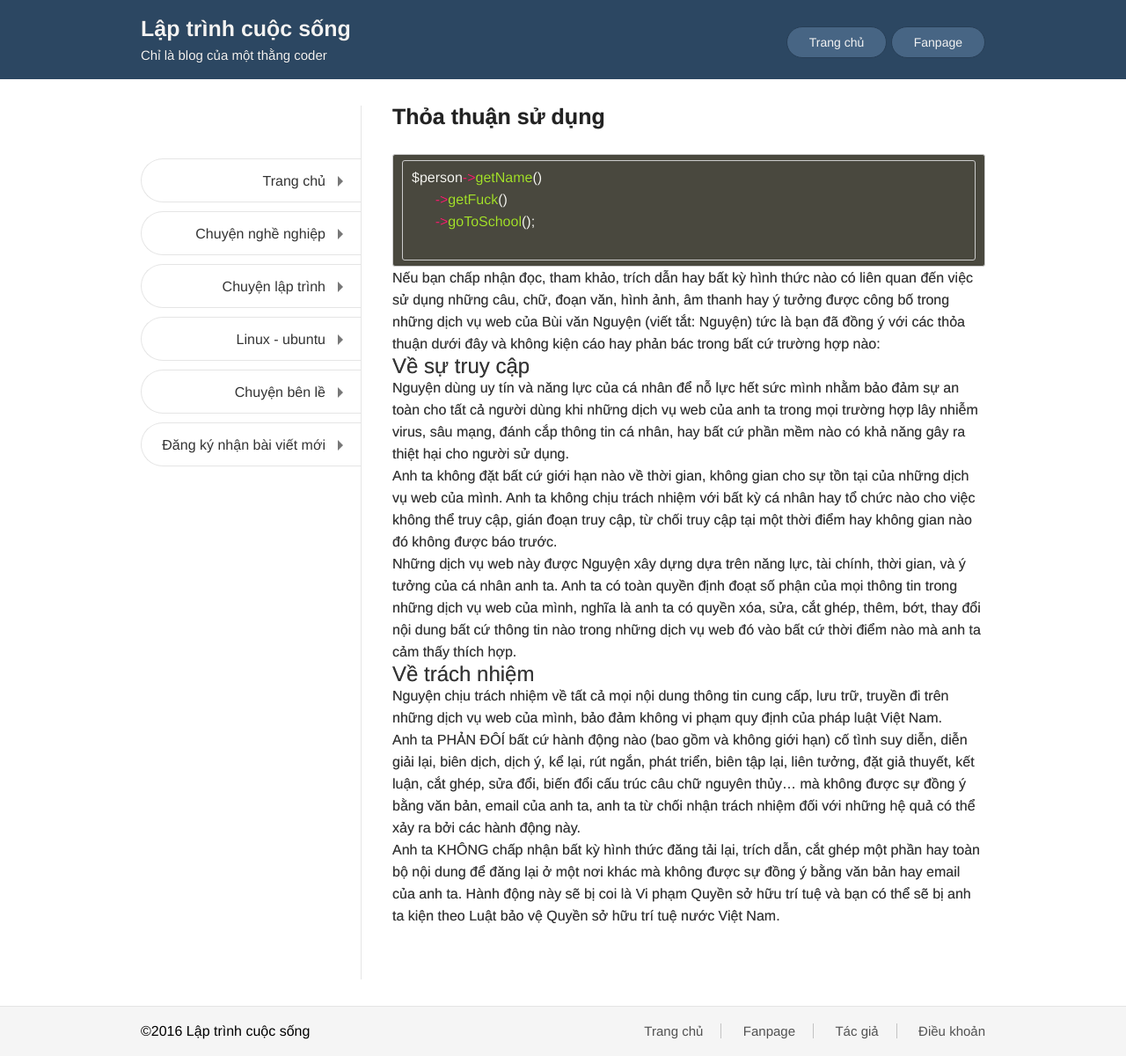
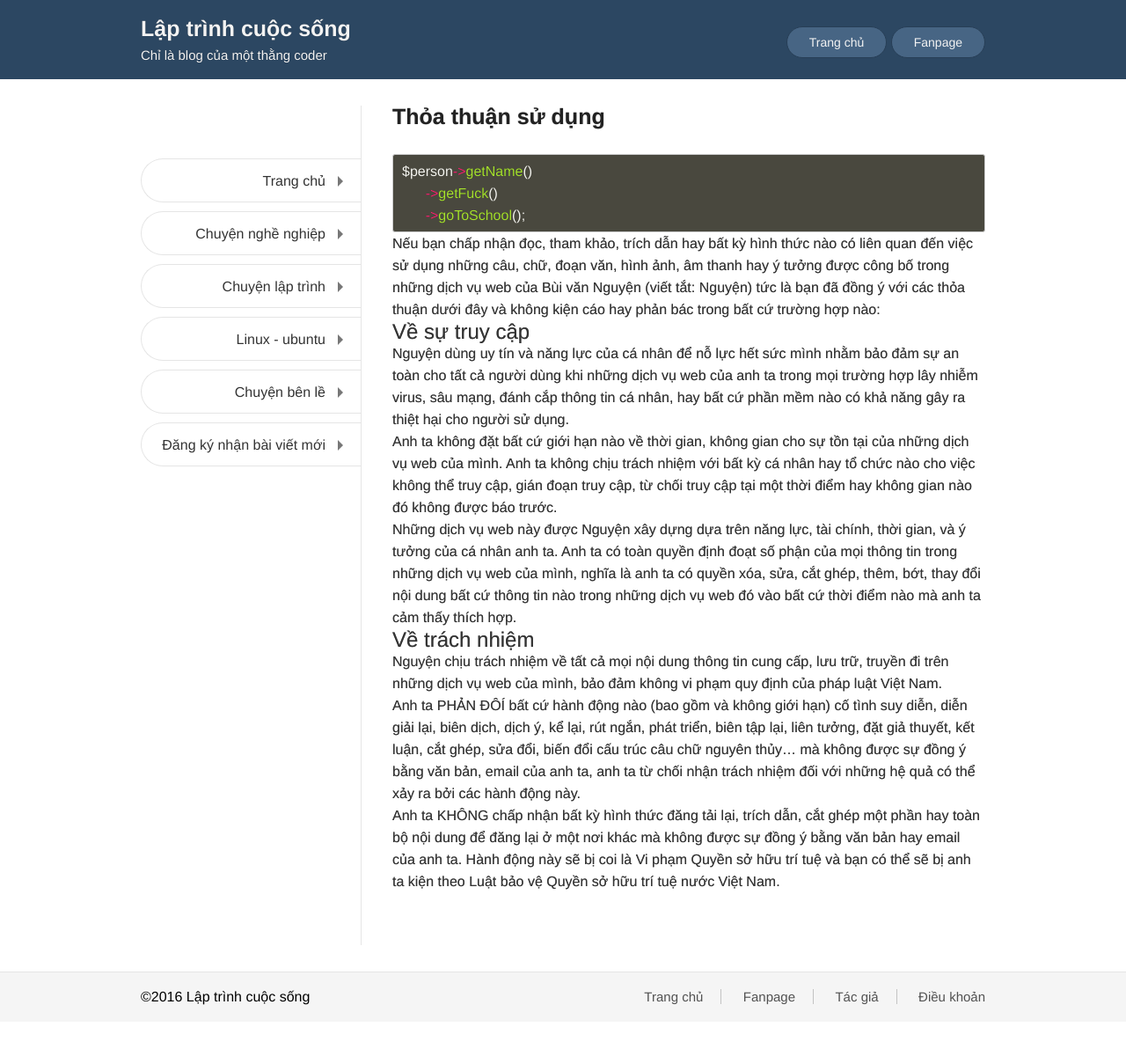
Before and after one commit to nguyentest/laptrinhcuocsong, a Jekyll site: the page built from policies.md, in a window 1280 px wide. Shown: the whole page at 88% size. Built offline with Jekyll 4.4.1, drawn with Linux system fonts in a browser that asks for light colours; after the commit the page ends 1161 px from its top, so only the background shows below that.

Commit message:
Update policies.md

````diff
--- a/policies.md
+++ b/policies.md
@@ -4,12 +4,11 @@ title: Thỏa thuận sử dụng
 permalink: /thoa-thuan.html
 ---
 
-```php
+{% highlight php %}
 $person->getName()
       ->getFuck()
       ->goToSchool();
-
-```
+{% endhighlight %}
 
 Nếu bạn chấp nhận đọc, tham khảo, trích dẫn hay bất kỳ hình thức nào có liên quan đến việc sử dụng những câu, chữ, đoạn văn, hình ảnh, âm thanh hay ý tưởng được công bố trong những dịch vụ web của Bùi văn Nguyện (viết tắt: Nguyện) tức là bạn đã đồng ý với các thỏa thuận dưới đây và không kiện cáo hay phản bác trong bất cứ trường hợp nào:
 
````
